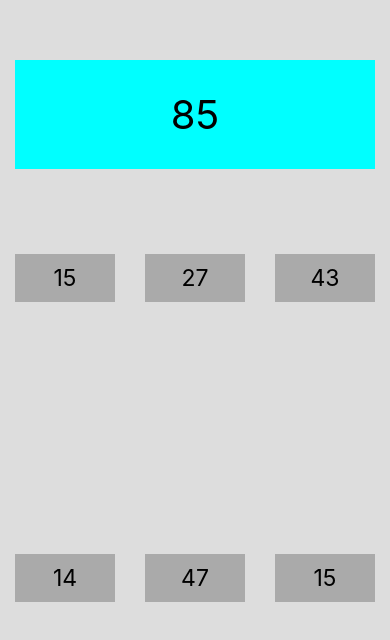
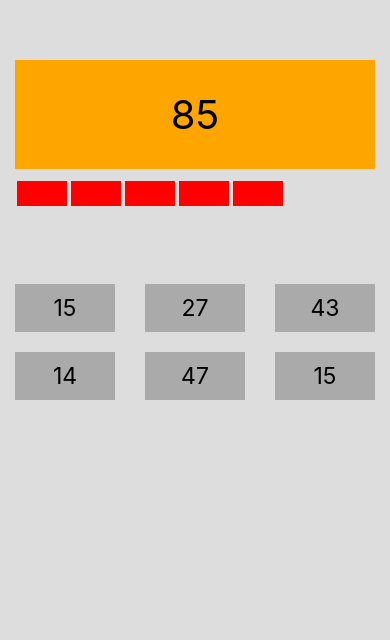
Before and after one commit to mtanzim/react-native-test, a React Native app: screen / in a window 390 px wide. Shown: the top 640 px of the page. Built offline with nearby package versions, Linux system fonts and the light colour scheme.

Commit message:
update: add timer to game

```diff
--- a/App.js
+++ b/App.js
@@ -2,14 +2,25 @@ import React from "react";
 import Game from "./components/Game";
 
 export default class App extends React.Component {
+
   #NUMCOMPONENTS = 6;
   #SUMCOMPONENTS = 3;
+  #LOWER_BOUND = 10;
+  #UPPPER_BOUND = 40;
+  #LOADING_TIME = 500;
+  #GAME_TIME = 10;
+  #TICKER_INTERVAL = 1000;
 
   render() {
     return (
       <Game
         numComponents={this.#NUMCOMPONENTS}
         sumComponents={this.#SUMCOMPONENTS}
+        lowerBound={this.#LOWER_BOUND}
+        upperBound={this.#UPPPER_BOUND}
+        loadingTime={this.#LOADING_TIME}
+        gameTime={this.#GAME_TIME}
+        tickerInterval={this.#TICKER_INTERVAL}
       />
     );
   }
--- a/components/EachCard.js
+++ b/components/EachCard.js
@@ -37,10 +37,11 @@ const styles = StyleSheet.create({
     marginVertical: 10,
     paddingVertical: 10,
     fontSize: 23,
+    textAlign: "center",
     backgroundColor: "#aaa",
-    textAlign: "center"
   },
   selected: {
     opacity: 0.3
-  }
+  },
+
 });
--- a/components/Game.js
+++ b/components/Game.js
@@ -7,77 +7,115 @@ import EachCard from "./EachCard";
 export default class Game extends React.Component {
   static propTypes = {
     numComponents: PropTypes.number.isRequired,
-    sumComponents: PropTypes.number.isRequired
+    sumComponents: PropTypes.number.isRequired,
+    lowerBound: PropTypes.number.isRequired,
+    upperBound: PropTypes.number.isRequired,
+    loadingTime: PropTypes.number.isRequired,
+    gameTime: PropTypes.number.isRequired,
+    tickerInterval: PropTypes.number.isRequired
   };
-
-  LOWER_BOUND = 10;
-  UPPPER_BOUND = 40;
-  LOADING_TIME = 500;
 
   constructor(props) {
     super(props);
     this.currentSum = 0;
+    this.gameSum = 0;
+    this.numberArray = [];
+    // this.gameStatus = 'PLAYING'
     this.state = this.generateRandoms();
+
+    setInterval(() => {
+      this.setState(prevState => {
+        return { remainingTime: prevState.remainingTime - 1 };
+      }, this.checkTimeStatus);
+    }, this.props.tickerInterval);
   }
 
   generateRandoms = () => {
-    let currentSum = 0;
-    let sum = 0;
-    let numberArray = Array.from({ length: this.props.numComponents }).map(
-      () => this.LOWER_BOUND + Math.floor(this.UPPPER_BOUND * Math.random())
+    // let currentSum = 0;
+    // let sum = 0;
+    this.gameSum = 0;
+    this.currentSum = 0;
+    this.numberArray = Array.from({ length: this.props.numComponents }).map(
+      () =>
+        this.props.lowerBound +
+        Math.floor(this.props.upperBound * Math.random())
     );
     // TODO: shuffle random numbers
-    sum = numberArray
+    this.gameSum = this.numberArray
       .slice(0, this.props.sumComponents)
       .reduce((a, b) => a + b, 0);
 
     let isLoading = false;
     let isWin = false;
-    let selectedNumbers = [];
+    let selectedIds = [];
+    let remainingTime = this.props.gameTime;
 
-    return { sum, numberArray, isLoading, isWin, selectedNumbers, currentSum };
+    return { remainingTime, isLoading, selectedIds, isWin };
   };
 
   restartGame = isWin => {
     this.setState({ isLoading: true, isWin });
-    setTimeout(() => this.setState(this.generateRandoms()), this.LOADING_TIME);
+    setTimeout(
+      () => this.setState(this.generateRandoms()),
+      this.props.loadingTime
+    );
+  };
+
+  checkTimeStatus = () => {
+    if (this.state.remainingTime <= 0 && !this.state.isWin) this.restartGame(false);
+  };
+
+  checkStatus = () => {
+    // console.warn(this.currentSum);
+    this.currentSum = this.state.selectedIds.reduce(
+      (acc, cur) => acc + this.numberArray[cur],
+      0
+    );
+    if (this.gameSum === this.currentSum) {
+      this.restartGame(true);
+    } else if (this.currentSum > this.gameSum) {
+      this.restartGame(false);
+    }
   };
 
   handlePress = (val, id) => () => {
-    // console.log(val);
+    // setState callback ensures
     if (!this.isCardSelected(id)) {
       this.setState(
-        {
-          currentSum: this.state.currentSum + val,
-          selectedNumbers: this.state.selectedNumbers.concat([id])
-        },
-        () => {
-          if (this.state.currentSum === this.state.sum) {
-            this.restartGame(true);
-          } else if (this.state.currentSum > this.state.sum) {
-            this.restartGame(false);
-          }
-        }
+        prevState => ({ selectedIds: [...prevState.selectedIds, id] }),
+        this.checkStatus
       );
     }
   };
 
-  isCardSelected = id => this.state.selectedNumbers.indexOf(id) >= 0;
+  isCardSelected = id => this.state.selectedIds.indexOf(id) >= 0;
 
   render() {
-    console.log(this.state.selectedNumbers);
+    // console.log(this.state.selectedIds);
     return (
       <View style={styles.container}>
-        <Text style={styles.sumTarget}>
+        <Text
+          style={[
+            styles.sumTarget,
+            !this.state.isLoading && styles.PLAYING_STYLE,
+            this.state.isLoading && this.state.isWin && styles.WON_STYLE,
+            this.state.isLoading && !this.state.isWin && styles.LOST_STYLE
+          ]}
+        >
           {!this.state.isLoading
-            ? this.state.sum
+            ? this.gameSum
             : this.state.isWin
             ? "WON"
             : "LOST"}
         </Text>
+        <View style={styles.timeContainer}>
+          {!this.state.isLoading && Array.from({length:this.state.remainingTime}).map( (a,i) => (
+            <Text style={styles.timeChild} key={i}>X</Text>
+          ))}
+        </View>
         <View style={styles.childContainer}>
           {!this.state.isLoading &&
-            this.state.numberArray.map((a, i) => (
+            this.numberArray.map((a, i) => (
               <EachCard
                 isCardSelected={this.isCardSelected(i)}
                 val={a}
@@ -96,22 +134,49 @@ const styles = StyleSheet.create({
   container: {
     flex: 1,
     backgroundColor: "#ddd",
-    paddingTop: 60
+    paddingTop: 60,
     // marginTop: 30
   },
   sumTarget: {
     marginHorizontal: 15,
     paddingVertical: 30,
     fontSize: 40,
-    backgroundColor: "cyan",
     textAlign: "center"
+  },
+  timeContainer: {
+    flex: 0.15,
+    flexDirection: "row",
+    flexWrap: "wrap",
+    alignContent: 'flex-start',
+    marginHorizontal: 15,
+    paddingVertical: 10,
+    justifyContent: "flex-start",
+    // backgroundColor: 'yellow',
+    height: 20,
+  },
+  timeChild: {
+    backgroundColor: 'red',
+    color: 'red',
+    width: 50,
+    height: 25,
+    marginHorizontal: 2,
+    marginVertical: 2,
   },
   childContainer: {
     flex: 1,
     flexWrap: "wrap",
     flexDirection: "row",
     justifyContent: "space-around",
-    backgroundColor: "#ddd",
-    marginTop: 75
-  }
+    alignItems: 'center',
+    alignContent: 'flex-start',
+  },
+  WON_STYLE: {
+    backgroundColor: "green"
+  },
+  LOST_STYLE: {
+    backgroundColor: "red"
+  },
+  PLAYING_STYLE: {
+    backgroundColor: "orange"
+  },
 });
```
Also changed, not shown: 1 other file (tests, documents, lock files or other folders).
